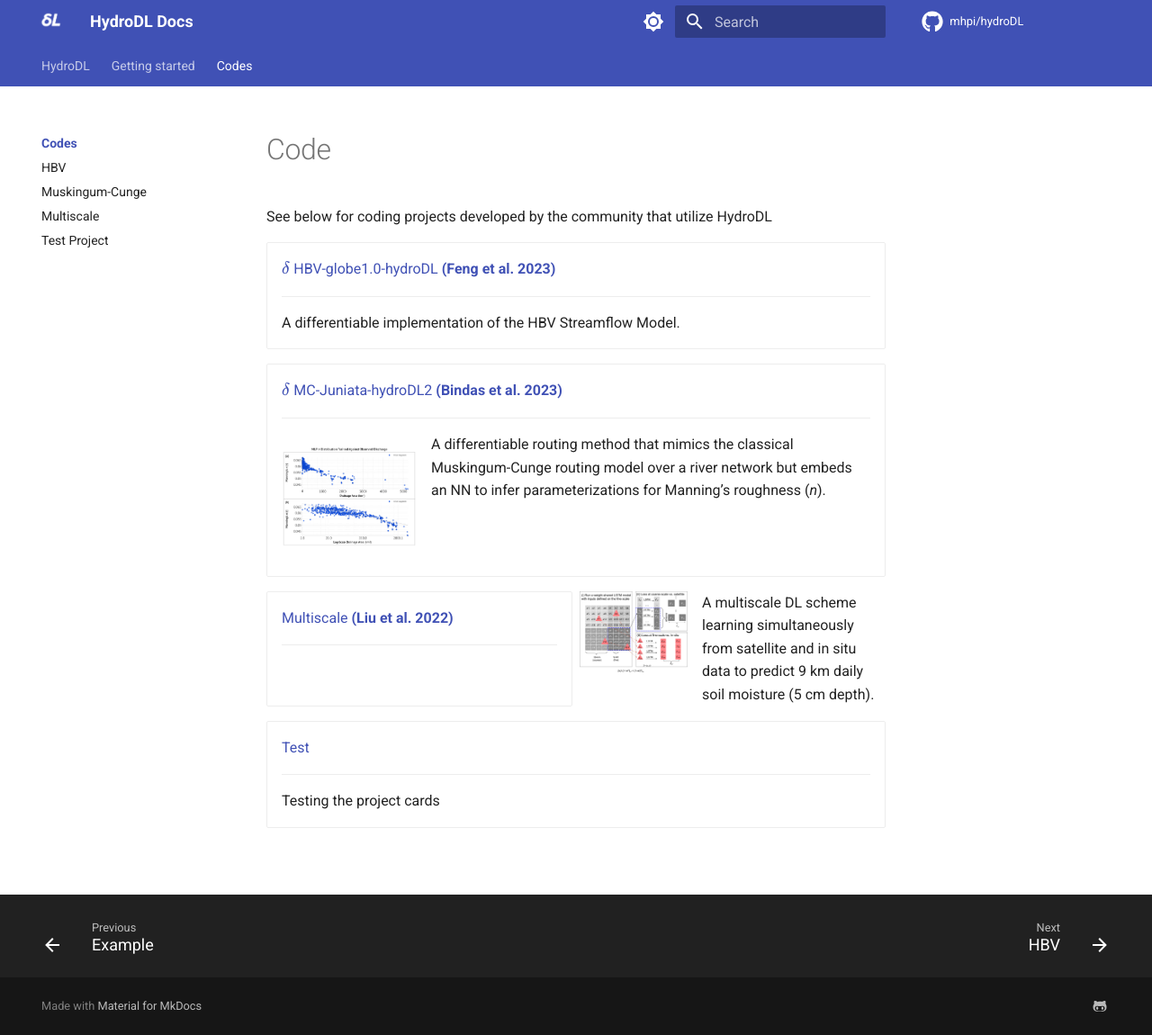
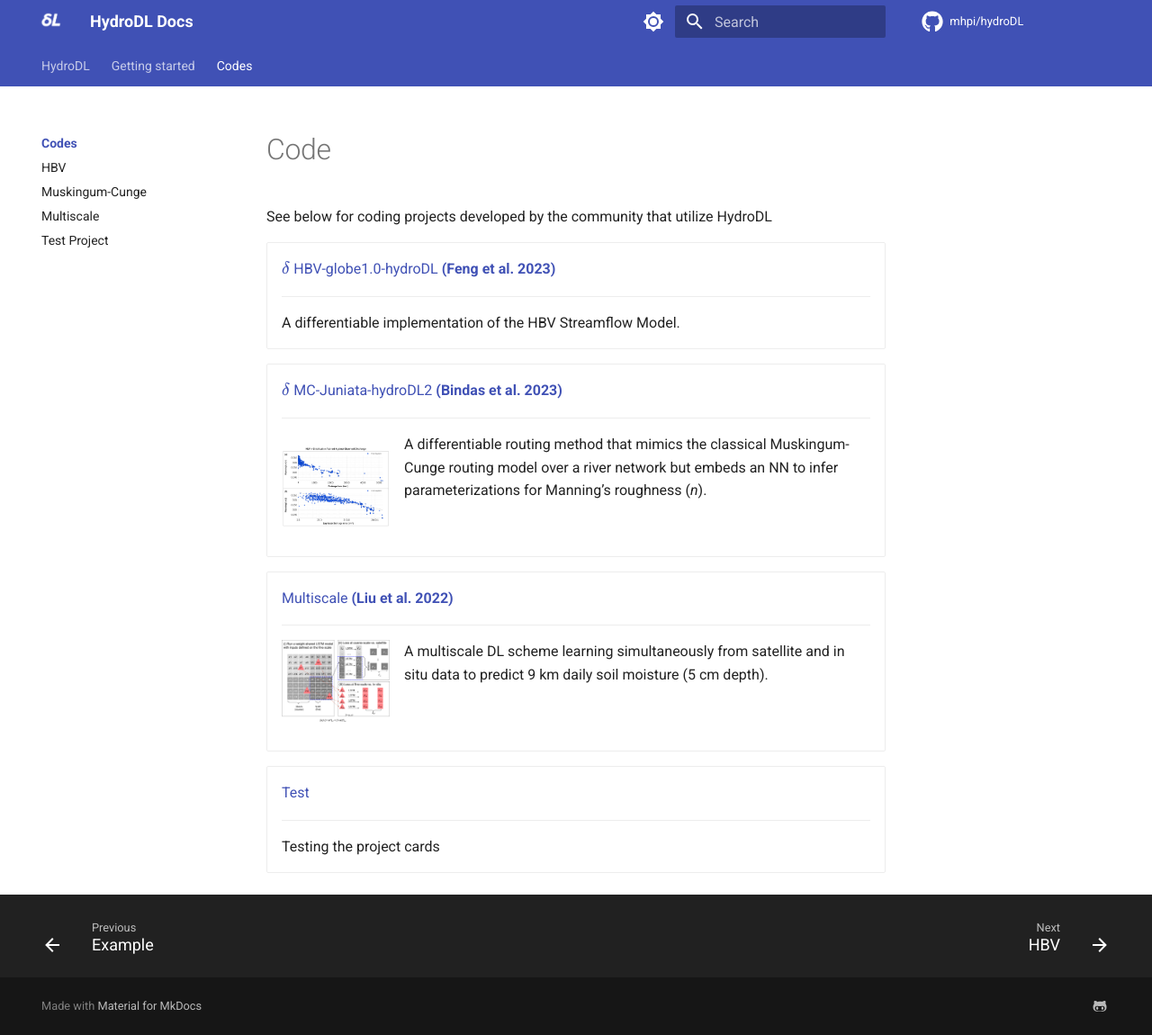
Before and after one commit to mhpi/mhpi.github.io, an MkDocs documentation site: the page built from docs/codes/index.md, in a window 1280 px wide and 1150 px high. Shown: the whole window at 90% size. Built offline with MkDocs 1.6.1 and Material for MkDocs 9.7.7, drawn with Linux system fonts in a browser that asks for light colours; a script that is not in the unit is left out; comment, search, counter and statistics services are not loaded.

Commit message:
fixed weird html issue

```diff
--- a/docs/codes/index.md
+++ b/docs/codes/index.md
@@ -21,7 +21,7 @@ See below for coding projects developed by the community that utilize HydroDL
 -   [$\delta$ MC-Juniata-hydroDL2 __(Bindas et al. 2023)__][bindas_2023.md]
 
     ---
-![Manning's n recovery against USGS Data](../assets/project-figures/bindas_2023.png){align="left" width="150"}
+![Manning's n recovery against USGS Data](../assets/project-figures/bindas_2023.png){align="left" width="120"}
 A differentiable routing method that mimics the classical Muskingum-Cunge routing model over a river network but embeds an NN to infer parameterizations for Manning’s roughness (_n_).
 
 
@@ -34,7 +34,6 @@ A differentiable routing method that mimics the classical Muskingum-Cunge routin
 -   [Multiscale __(Liu et al. 2022)__][liu_2022.md]
 
     ---
-
 ![A multiscale DL scheme](../assets/project-figures/liu_2022.jpg){align="left" width="120"}
 A multiscale DL scheme learning simultaneously from satellite and in situ data to predict 9 km daily soil moisture (5 cm depth).
 
```
